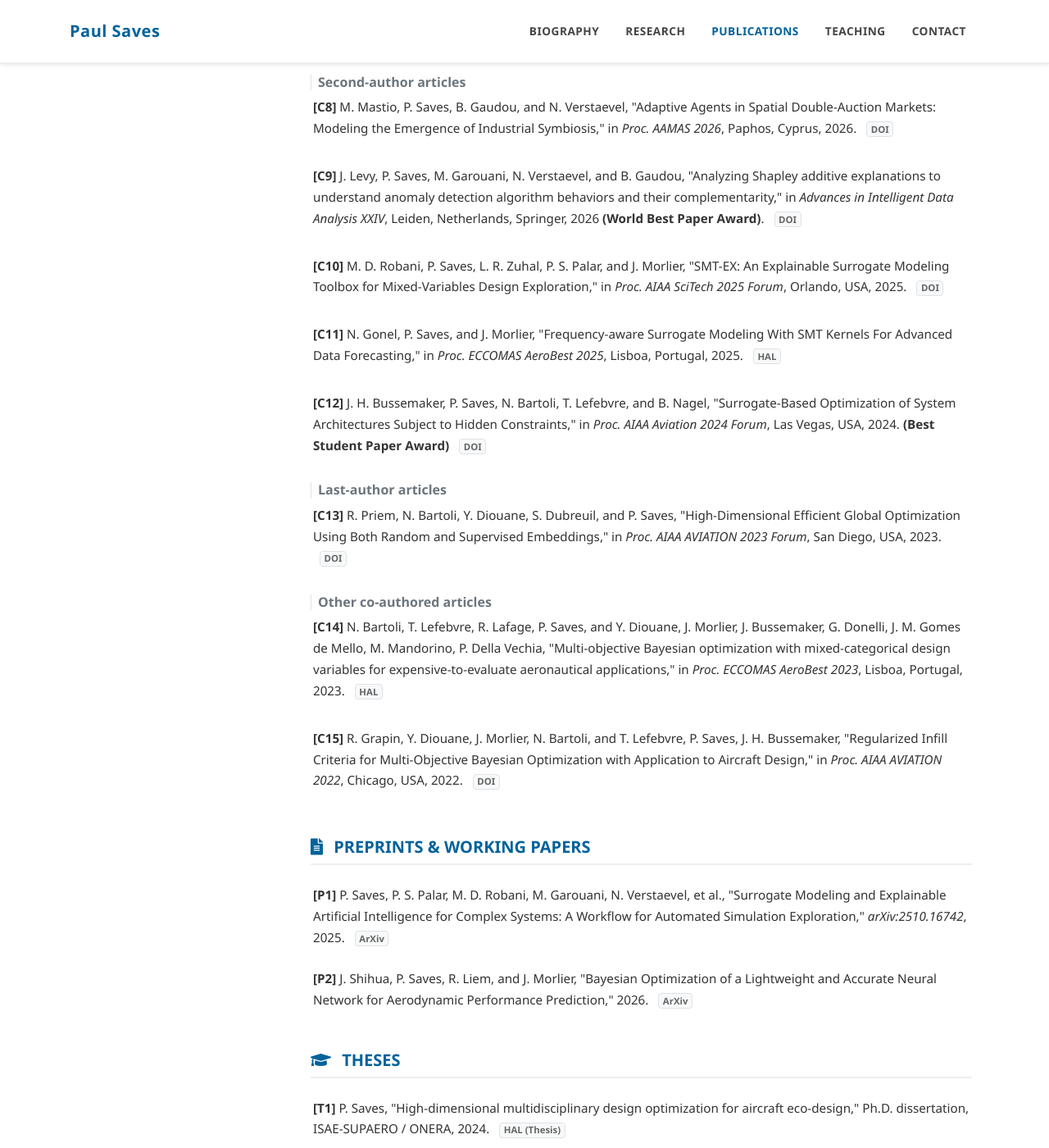
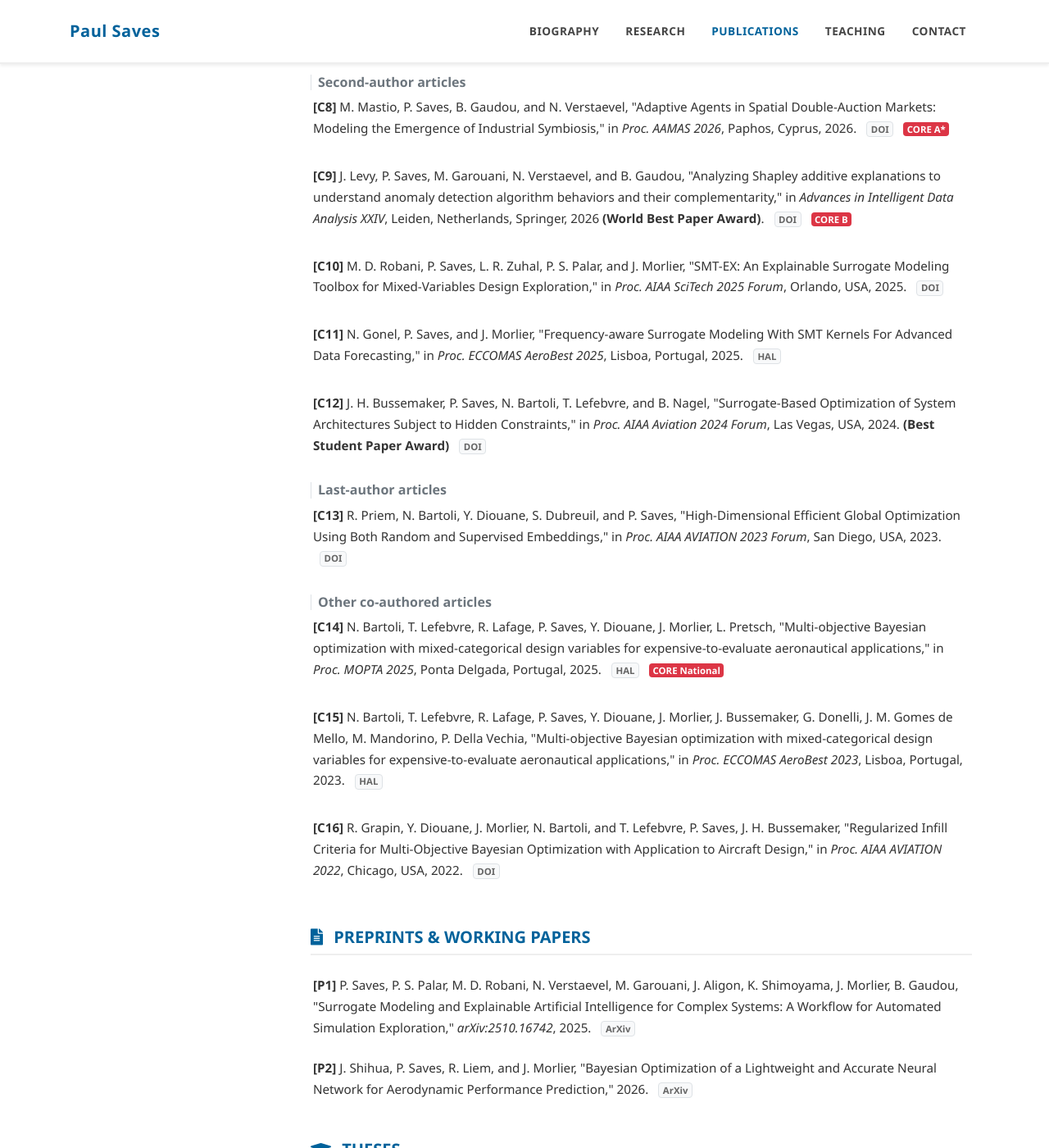
Before and after one commit to Paul-Saves/Paul-Saves.github.io, a Jekyll site: the page built from _pages/publications.md, in a window 1280 px wide and 1400 px high, scrolled down 2313 px. Shown: the whole window at 82% size. Built offline with Jekyll 4.4.1, drawn with Linux system fonts in a browser that asks for light colours; a style sheet for code colours, icons or effects is not loaded.

Commit message:
add CS Venues

```diff
--- a/_pages/publications.md
+++ b/_pages/publications.md
@@ -110,11 +110,12 @@ title: Scientific Publications
 </h3>
 
     <div class="ieee-citation mb-4 pb-2">
-        <span class="font-weight-bold">[C1]</span> P. Saves, M. Mastio, N. Verstaevel, and B. Gaudou, "From Model-Based Screening to Data-Driven Surrogates: A Multi-Stage Workflow for Exploring Stochastic Agent-Based Models," in <em> MABS 2026 - The 27th International Workshop on Multi-Agent-Based Simulation</em>, Springer, 2026. <a href="https://hal.science/hal-05564415v1" target="_blank" class="badge badge-light  border ml-2">HAL</a>
+        <span class="font-weight-bold">[C1]</span> P. Saves, M. Mastio, N. Verstaevel, and B. Gaudou, "From Model-Based Screening to Data-Driven Surrogates: A Multi-Stage Workflow for Exploring Stochastic Agent-Based Models," in <em> MABS 2026 - The 27th International Workshop on Multi-Agent-Based Simulation</em>, Springer, 2026. <a href="https://hal.science/hal-05564415" target="_blank" class="badge badge-light  border ml-2">HAL</a> <span class="badge badge-danger ml-2">CORE C</span>
      </div>
 
   <div class="ieee-citation mb-4 pb-2">
-    <span class="font-weight-bold">[C2]</span> P. Saves, N. Verstaevel, and B. Gaudou, "Modèles de substitution pour les modèles basés agents : enjeux, méthodes et applications," in <em>Proc. JFSMA 2025</em>, Dijon, France, 2025. <a href="https://hal.science/hal-04590323" target="_blank" class="badge badge-light border ml-2">HAL</a>
+    <span class="font-weight-bold">[C2]</span> P. Saves, N. Verstaevel, and B. Gaudou, "Modèles de substitution pour les modèles basés agents : enjeux, méthodes et applications," in <em>Proc. JFSMA 2025</em>, Dijon, France, 2025. <a href="https://hal.science/hal-04590323" target="_blank" class="badge badge-light border ml-2">HAL</a>  <span class="badge badge-danger ml-2">CORE National</span>
+
   </div>
 
   <div class="ieee-citation mb-4 pb-2">
@@ -143,11 +144,12 @@ title: Scientific Publications
 </h3>
 
   <div class="ieee-citation mb-4 pb-2">
-    <span class="font-weight-bold">[C8]</span> M. Mastio, P. Saves, B. Gaudou, and N. Verstaevel, "Adaptive Agents in Spatial Double-Auction Markets: Modeling the Emergence of Industrial Symbiosis," in <em>Proc. AAMAS 2026</em>, Paphos, Cyprus, 2026. <a href="https://doi.org/10.65109/EXII2056" target="_blank" class="badge badge-light border ml-2">DOI</a>
+    <span class="font-weight-bold">[C8]</span> M. Mastio, P. Saves, B. Gaudou, and N. Verstaevel, "Adaptive Agents in Spatial Double-Auction Markets: Modeling the Emergence of Industrial Symbiosis," in <em>Proc. AAMAS 2026</em>, Paphos, Cyprus, 2026. <a href="https://doi.org/10.65109/EXII2056" target="_blank" class="badge badge-light border ml-2">DOI</a>  <span class="badge badge-danger ml-2">CORE A*</span>
+
   </div>
 
   <div class="ieee-citation mb-4 pb-2">
-    <span class="font-weight-bold">[C9]</span> J. Levy, P. Saves, M. Garouani, N. Verstaevel, and B. Gaudou, "Analyzing Shapley additive explanations to understand anomaly detection algorithm behaviors and their complementarity," in <em>Advances in Intelligent Data Analysis XXIV</em>, Leiden, Netherlands, Springer, 2026 <strong>(World Best Paper Award)</strong>. <a href="https://doi.org/10.1007/978-3-032-23833-7_10" target="_blank" class="badge badge-light border ml-2">DOI</a>
+    <span class="font-weight-bold">[C9]</span> J. Levy, P. Saves, M. Garouani, N. Verstaevel, and B. Gaudou, "Analyzing Shapley additive explanations to understand anomaly detection algorithm behaviors and their complementarity," in <em>Advances in Intelligent Data Analysis XXIV</em>, Leiden, Netherlands, Springer, 2026 <strong>(World Best Paper Award)</strong>. <a href="https://doi.org/10.1007/978-3-032-23833-7_10" target="_blank" class="badge badge-light border ml-2">DOI</a>  <span class="badge badge-danger ml-2">CORE B</span>
   </div>
 
   <div class="ieee-citation mb-4 pb-2">
@@ -176,13 +178,16 @@ title: Scientific Publications
     Other co-authored articles
 </h3>
 
-
   <div class="ieee-citation mb-4 pb-2">
-    <span class="font-weight-bold">[C14]</span> N. Bartoli, T. Lefebvre, R. Lafage, P. Saves, and Y. Diouane, J. Morlier, J. Bussemaker, G. Donelli, J. M. Gomes de Mello, M. Mandorino, P. Della Vechia, "Multi-objective Bayesian optimization with mixed-categorical design variables for expensive-to-evaluate aeronautical applications," in <em>Proc. ECCOMAS AeroBest 2023</em>, Lisboa, Portugal, 2023. <a href="https://hal.science/hal-04170287" target="_blank" class="badge badge-light border ml-2">HAL</a>
+    <span class="font-weight-bold">[C14]</span> N. Bartoli, T. Lefebvre, R. Lafage, P. Saves, Y. Diouane, J. Morlier, L. Pretsch, "Multi-objective Bayesian optimization with mixed-categorical design variables for expensive-to-evaluate aeronautical applications," in <em>Proc. MOPTA 2025</em>, Ponta Delgada, Portugal, 2025. <a href="https://hal.science/hal-05616536" target="_blank" class="badge badge-light border ml-2">HAL</a>  <span class="badge badge-danger ml-2">CORE National</span>
   </div>
 
   <div class="ieee-citation mb-4 pb-2">
-    <span class="font-weight-bold">[C15]</span> R. Grapin, Y. Diouane, J. Morlier, N. Bartoli, and T. Lefebvre, P. Saves, J. H. Bussemaker, "Regularized Infill Criteria for Multi-Objective Bayesian Optimization with Application to Aircraft Design," in <em>Proc. AIAA AVIATION 2022</em>, Chicago, USA, 2022. <a href="https://doi.org/10.2514/6.2022-4053" target="_blank" class="badge badge-light border ml-2">DOI</a>
+    <span class="font-weight-bold">[C15]</span> N. Bartoli, T. Lefebvre, R. Lafage, P. Saves, Y. Diouane, J. Morlier, J. Bussemaker, G. Donelli, J. M. Gomes de Mello, M. Mandorino, P. Della Vechia, "Multi-objective Bayesian optimization with mixed-categorical design variables for expensive-to-evaluate aeronautical applications," in <em>Proc. ECCOMAS AeroBest 2023</em>, Lisboa, Portugal, 2023. <a href="https://hal.science/hal-04170287" target="_blank" class="badge badge-light border ml-2">HAL</a>
+  </div>
+
+  <div class="ieee-citation mb-4 pb-2">
+    <span class="font-weight-bold">[C16]</span> R. Grapin, Y. Diouane, J. Morlier, N. Bartoli, and T. Lefebvre, P. Saves, J. H. Bussemaker, "Regularized Infill Criteria for Multi-Objective Bayesian Optimization with Application to Aircraft Design," in <em>Proc. AIAA AVIATION 2022</em>, Chicago, USA, 2022. <a href="https://doi.org/10.2514/6.2022-4053" target="_blank" class="badge badge-light border ml-2">DOI</a>
   </div>
 
 </section>
@@ -192,7 +197,7 @@ title: Scientific Publications
   <h2 class="h5 font-weight-bold mb-4 text-primary text-uppercase border-bottom pb-2"><i class="fas fa-file-alt mr-2"></i> Preprints & Working Papers</h2>
 
   <div class="ieee-citation mb-4">
-    <span class="font-weight-bold">[P1]</span> P. Saves, P. S. Palar, M. D. Robani, M. Garouani, N. Verstaevel, et al., "Surrogate Modeling and Explainable Artificial Intelligence for Complex Systems: A Workflow for Automated Simulation Exploration," <em>arXiv:2510.16742</em>, 2025. <a href="https://arxiv.org/abs/2510.16742" target="_blank" class="badge badge-light border ml-2">ArXiv</a>
+    <span class="font-weight-bold">[P1]</span> P. Saves, P. S. Palar, M. D. Robani, N. Verstaevel, M. Garouani, J. Aligon, K. Shimoyama, J. Morlier, B. Gaudou, "Surrogate Modeling and Explainable Artificial Intelligence for Complex Systems: A Workflow for Automated Simulation Exploration," <em>arXiv:2510.16742</em>, 2025. <a href="https://arxiv.org/abs/2510.16742" target="_blank" class="badge badge-light border ml-2">ArXiv</a>
   </div>
 
   <div class="ieee-citation mb-4">
```
